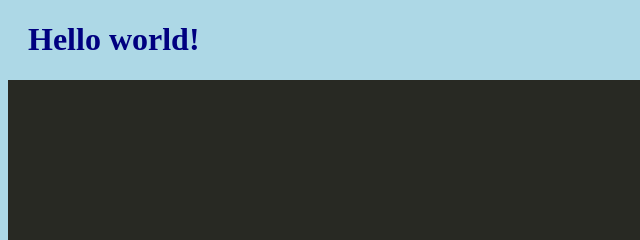
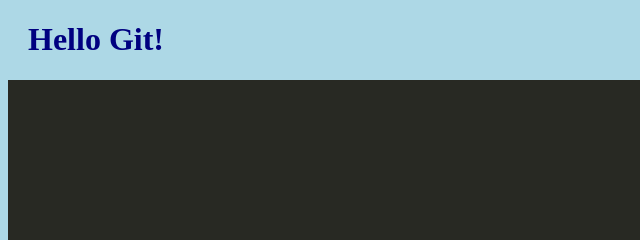
Before and after one commit to Dyeypii/hello-world, a website: page git-project/index.html in a window 1280 px wide. Shown: the top 240 px of the page, 0-640 px from the left. Drawn offline with Linux system fonts and the light colour scheme.

Commit message:
New branch. html-skeleton

```diff
--- a/git-project/index.html
+++ b/git-project/index.html
@@ -2,13 +2,13 @@
 <html>
 
 <head>
-    <title>Hello World!</title>
+    <title>Hello Git!</title>
     <link rel="stylesheet" href="bluestyle.css">
 </head>
 
 <body>
 
-    <h1>Hello world!</h1>
+    <h1>Hello Git!</h1>
     <div><img src="img_hello_world.jpg" alt="Hello World from Space" style="width:100%;max-width:640px"></div>
     <p>This is the first file in my new Git Repo.</p>
     <p>This line is here to show how merging works.</p>
```
